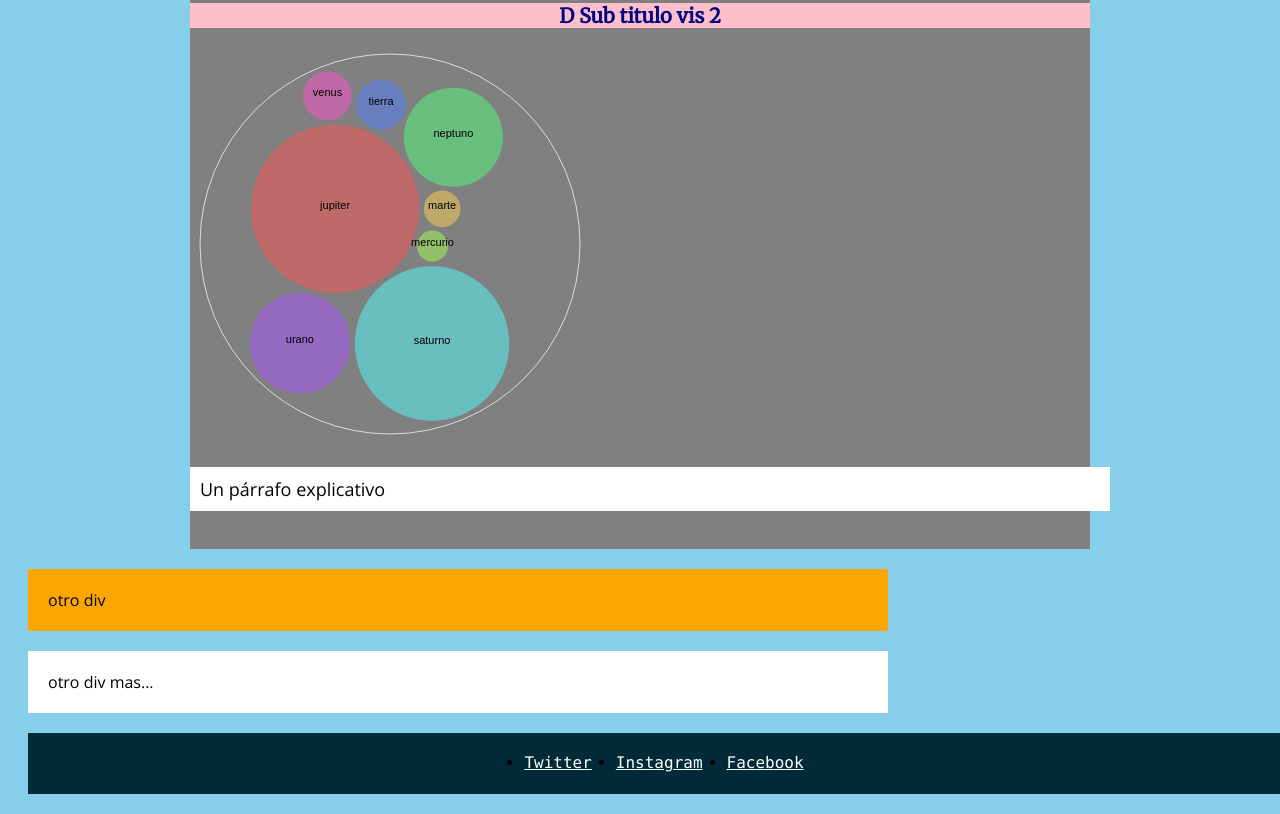
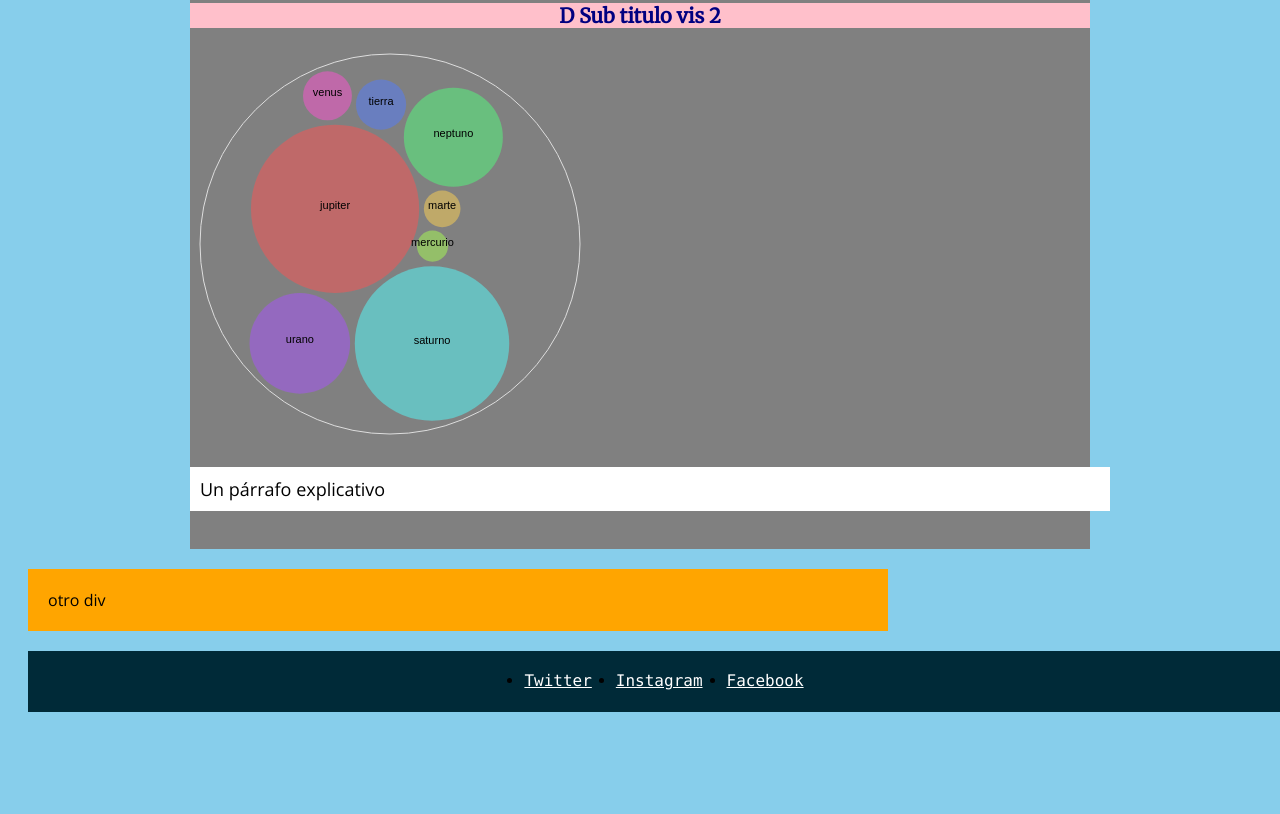
Before and after one commit to franciscaportino1/m02-g11, a plain HTML site: page index.html in a window 1280 px wide. Shown: the part 2094-2908 px from the top of the page. After the commit the page ends 2826 px from the top, so only its background shows below. Drawn offline with nearby package versions, Linux system fonts and the light colour scheme.

Commit message:
cambios en el ultimo div

```diff
--- a/index.html
+++ b/index.html
@@ -53,11 +53,6 @@
 		otro div
 	</div>
 
-
-	<div id="conclusion">
-		otro div mas...
-	</div>
-
 	</div>
 
 </body>
```
